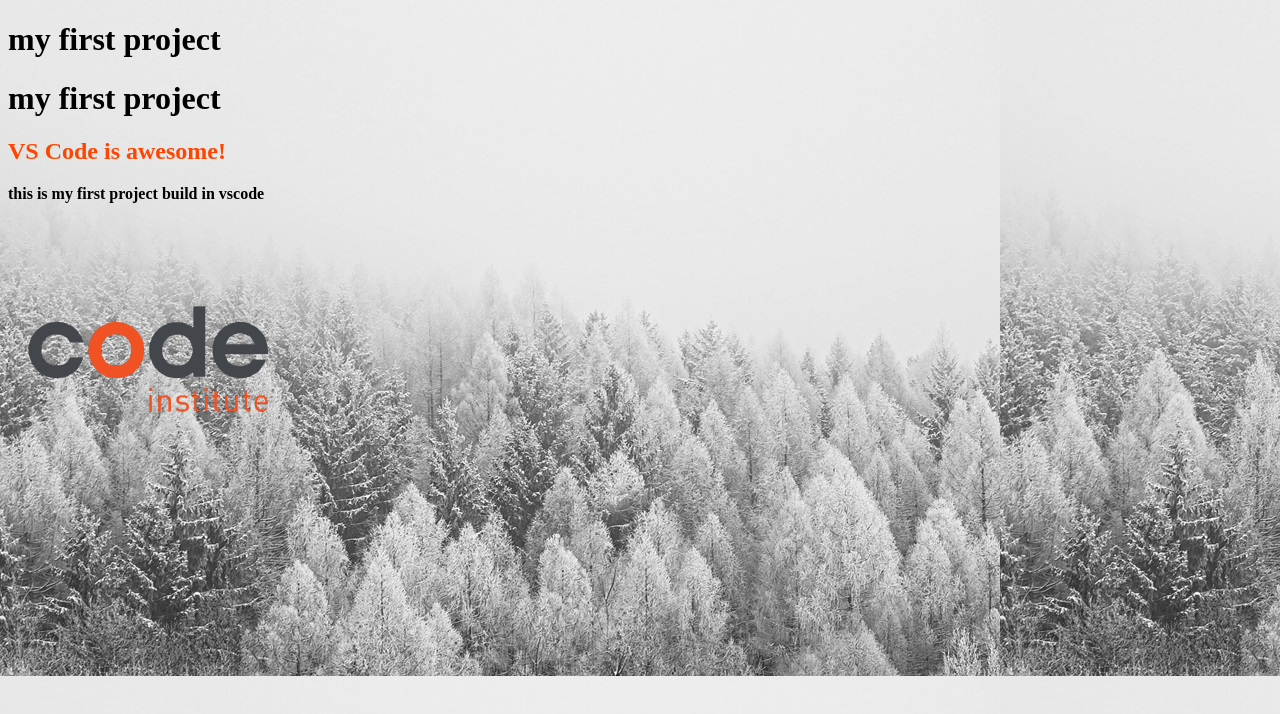
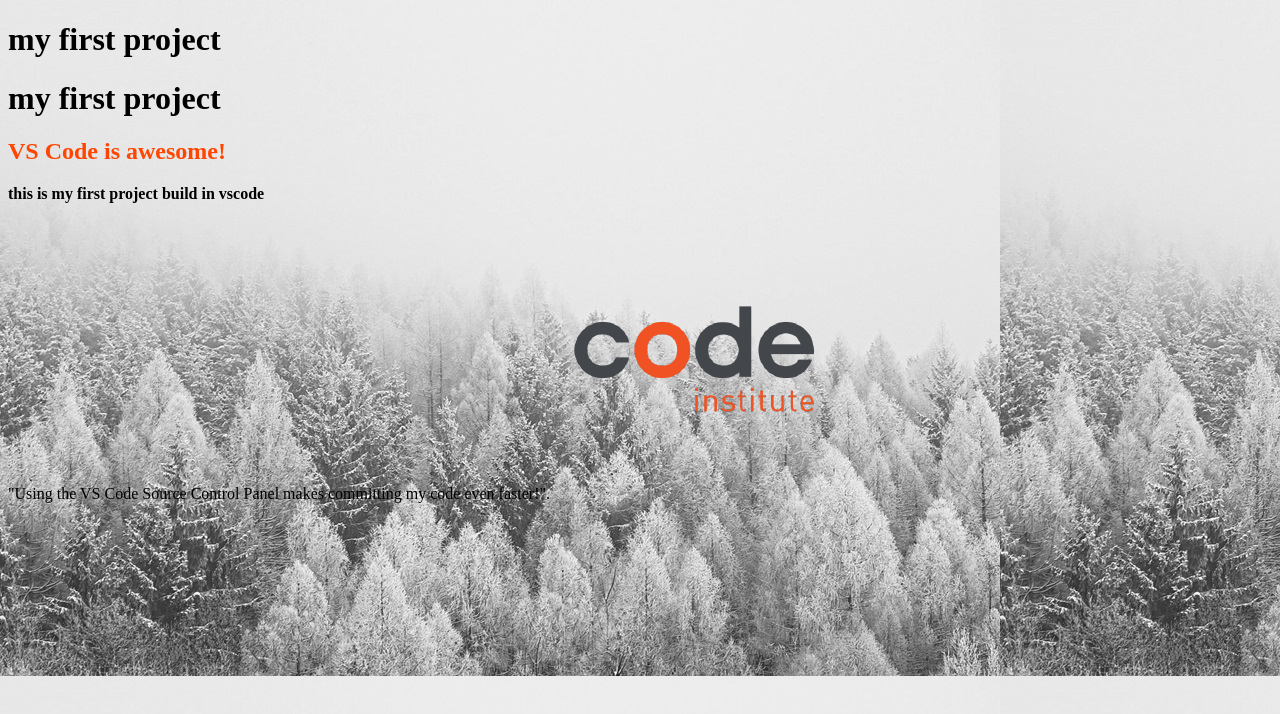
Before and after one commit to RNB1993/e, a plain HTML site: page index copy.html in a window 1280 px wide. Drawn offline with Linux system fonts and the light colour scheme.

```diff
--- a/assest/css/styles.css
+++ b/assest/css/styles.css
@@ -8,3 +8,6 @@ h2{
 p{
     font-weight: bold;
 }
+p3{
+    font-style: centred;
+}
--- a/index copy.html
+++ b/index copy.html
@@ -11,6 +11,7 @@
     <h1>my first project</h1>
     <h2> VS Code is awesome!</h2>
     <p>this is my first project build in vscode</p>
+    <p3>"Using the VS Code Source Control Panel makes committing my code even faster!".</p3>
 
 
     <img src="assest/images/01-02-02_ci-logo.png" alt=" logo of code org"" >
```
